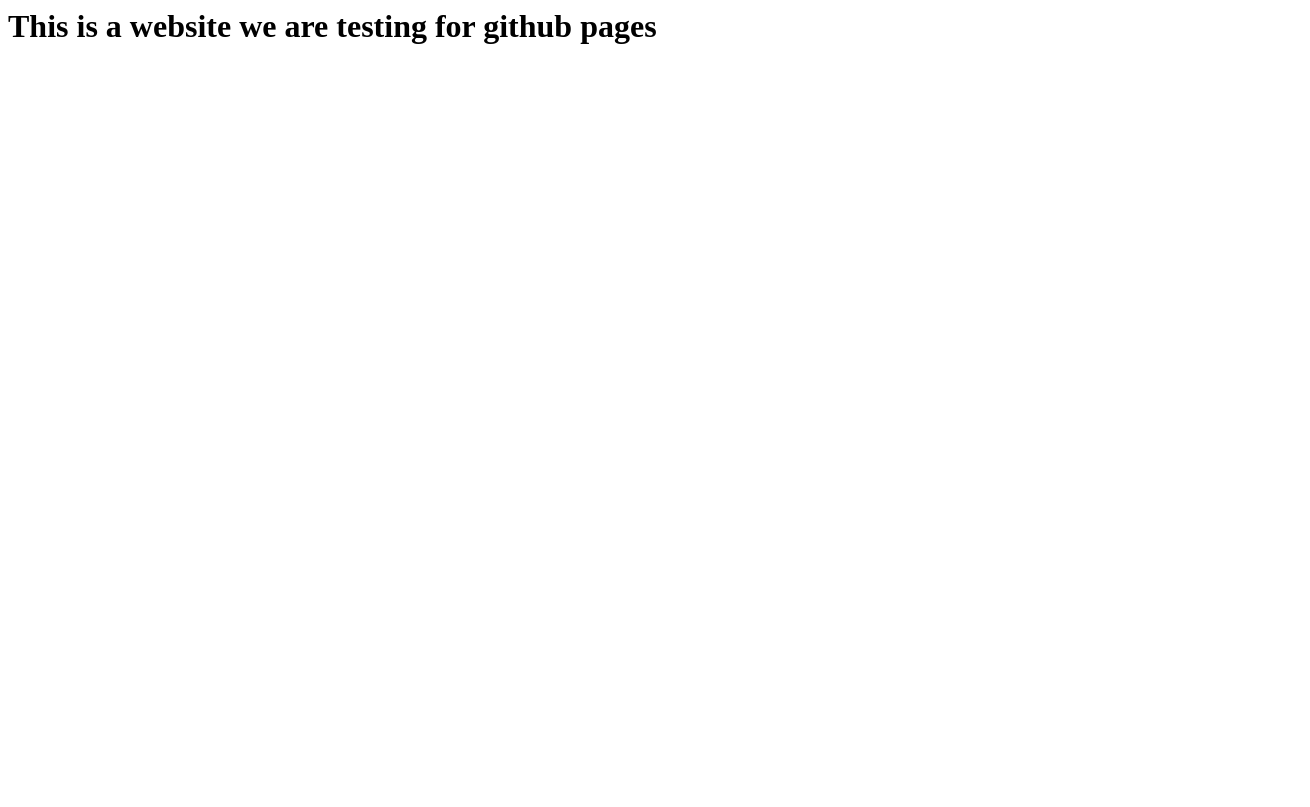
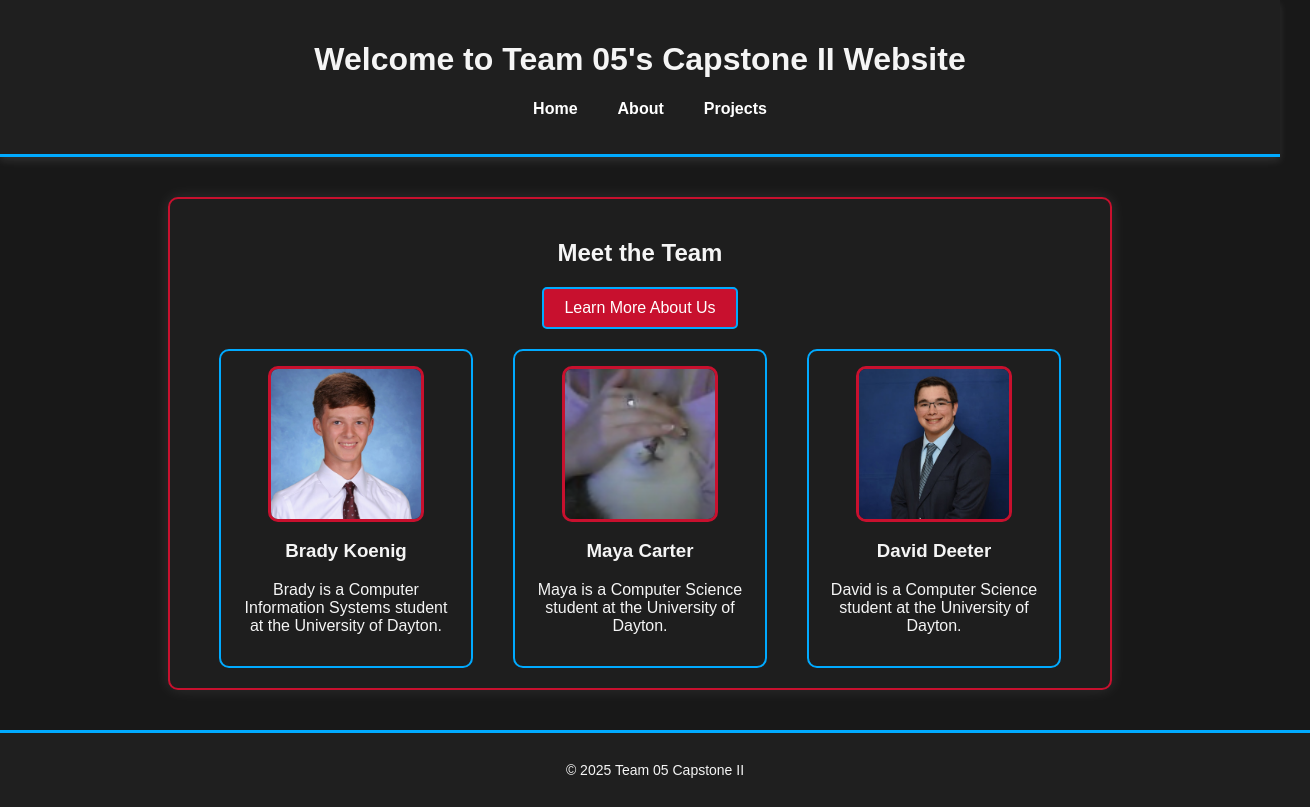
Before and after one commit to carterm22/CPS491-group05-website, a plain HTML site: page index.html in a window 1280 px wide. Shown: the whole page, 1310 px wide, since content can reach past the window. Drawn offline with Linux system fonts and the light colour scheme.

Commit message:
Full code transfer from local

```diff
--- a/index.html
+++ b/index.html
@@ -1 +1,47 @@
-<h1>This is a website we are testing for github pages</h1>
+<!DOCTYPE html>
+<html lang="en">
+<head>
+    <meta charset="UTF-8">
+    <meta name="viewport" content="width=device-width, initial-scale=1.0">
+    <title>Team 05 - Home</title>
+    <link rel="stylesheet" href="styles.css">
+</head>
+<body>
+    <header>
+        <h1>Welcome to Team 05's Capstone II Website</h1>
+        <nav>
+            <ul>
+                <li><a href="index.html">Home</a></li>
+                <li><a href="about.html">About</a></li>
+                <li><a href="projects.html">Projects</a></li>
+            </ul>
+        </nav>
+    </header>
+    <section style="border: 2px solid #c8102e; padding: 20px; border-radius: 10px;">
+        <h1>Meet the Team</h1>
+        <div class="button-container" style="margin-bottom: 20px;">
+            <button style="background-color: #c8102e; color: white; border: 2px solid #00aaff;" onclick="location.href='about.html'">Learn More About Us</button>
+        </div>
+        <div class="team-container" style="display: flex; justify-content: center; gap: 40px; align-items: center;">
+            <div class="team-member" style="border: 2px solid #00aaff; padding: 15px; border-radius: 10px; background: #1e1e1e; text-align: center; width: 220px;">
+                <img src="images/brady.png" alt="Brady Koenig" style="border: 3px solid #c8102e;">
+                <h3>Brady Koenig</h3>
+                <p>Brady is a Computer Information Systems student at the University of Dayton.</p>
+            </div>
+            <div class="team-member" style="border: 2px solid #00aaff; padding: 15px; border-radius: 10px; background: #1e1e1e; text-align: center; width: 220px;">
+                <img src="images/maya.png" alt="Maya Carter" style="border: 3px solid #c8102e;">
+                <h3>Maya Carter</h3>
+                <p>Maya is a Computer Science student at the University of Dayton.</p>
+            </div>
+            <div class="team-member" style="border: 2px solid #00aaff; padding: 15px; border-radius: 10px; background: #1e1e1e; text-align: center; width: 220px;">
+                <img src="images/david.png" alt="David Deeter" style="border: 3px solid #c8102e;">
+                <h3>David Deeter</h3>
+                <p>David is a Computer Science student at the University of Dayton.</p>
+            </div>
+        </div>
+    </section>
+    <footer>
+        <p>&copy; 2025 Team 05 Capstone II</p>
+    </footer>
+</body>
+</html>
--- /dev/null
+++ b/projects/swj/styles.css
@@ -0,0 +1,142 @@
+/* styles.css */
+body {
+    background-color: #181818;
+    color: #f5f5f5;
+    font-family: 'Poppins', sans-serif;
+    margin: 0;
+    padding: 0;
+}
+
+header {
+    background-color: #1f1f1f;
+    padding: 20px;
+    text-align: center;
+    box-shadow: 0 4px 8px rgba(255, 255, 255, 0.1);
+    border-bottom: 3px solid #00aaff;
+}
+
+nav ul {
+    list-style: none;
+    padding: 0;
+    display: flex;
+    justify-content: center;
+}
+
+nav ul li {
+    margin: 0 20px;
+}
+
+nav ul li a {
+    color: #ffffff;
+    text-decoration: none;
+    font-weight: bold;
+    transition: color 0.3s;
+}
+
+nav ul li a:hover {
+    color: #c8102e;
+}
+
+section {
+    max-width: 900px;
+    margin: 40px auto;
+    padding: 30px;
+    background: #1e1e1e;
+    border: 3px solid #00aaff;
+    border-radius: 10px;
+    box-shadow: 0 0 15px rgba(255, 255, 255, 0.1);
+    text-align: center;
+}
+
+.team-container {
+    display: flex;
+    justify-content: center;
+    gap: 40px;
+    flex-wrap: nowrap;
+    align-items: center;
+}
+
+.team-member {
+    text-align: center;
+    width: 180px;
+}
+
+.team-member img {
+    width: 150px;
+    height: 150px;
+    object-fit: cover;
+    border-radius: 10px;
+    display: block;
+    margin: 0 auto;
+    border: 3px solid #00aaff;
+    transition: transform 0.3s ease-in-out;
+}
+
+.team-member img:hover {
+    transform: scale(1.1);
+    border-color: #c8102e;
+}
+
+.team-members-wrapper {
+    display: flex;
+    justify-content: center;
+    align-items: center;
+    gap: 40px;
+    flex-wrap: nowrap;
+    margin-top: 20px;
+}
+
+button {
+    background-color: #c8102e;
+    color: black;
+    border: none;
+    padding: 10px 20px;
+    font-size: 16px;
+    border-radius: 5px;
+    cursor: pointer;
+    transition: background 0.3s, transform 0.2s;
+    border: 2px solid #00aaff;
+}
+
+button:hover {
+    background-color: #c8102e;
+    transform: scale(1.05);
+    border-color: #c8102e;
+}
+
+footer {
+    background-color: #1f1f1f;
+    padding: 15px;
+    text-align: center;
+    font-size: 14px;
+    width: 100%;
+    position: relative;
+    bottom: 0;
+    border-top: 3px solid #00aaff;
+}
+
+ul {
+    list-style-type: disc;  /* Ensure bullets are displayed */
+    padding-left: 0;  /* Remove default left padding */
+    margin: 0 auto;  /* Center the list */
+    text-align: center; /* Center text */
+    display: table; /* Keeps bullets properly aligned */
+}
+
+ul li {
+    display: list-item; /* Ensure list items are not inline */
+    text-align: left;
+    margin-bottom: 8px; /* Add spacing between list items */
+}
+
+.tasks-container {
+    text-align: center;  /* Center-aligns the content */
+}
+
+.tasks-container ul {
+    list-style-type: disc;  /* Ensure bullets are displayed */
+    padding-left: 0;  /* Remove default left padding */
+    margin: 0 auto;  /* Center the list */
+    text-align: left; /* Keep the text aligned properly */
+    display: inline-block; /* Centers the list itself */
+}
--- /dev/null
+++ b/scripts/main.js
@@ -0,0 +1,3 @@
+document.addEventListener("DOMContentLoaded", function() {
+    console.log("Website loaded successfully!");
+});
--- /dev/null
+++ b/styles.css
@@ -0,0 +1,140 @@
+/* styles.css */
+body {
+    background-color: #181818;
+    color: #f5f5f5;
+    font-family: 'Poppins', sans-serif;
+    margin: 0;
+    padding: 0;
+}
+
+header {
+    background-color: #1f1f1f;
+    padding: 20px;
+    text-align: center;
+    box-shadow: 0 4px 8px rgba(255, 255, 255, 0.1);
+    border-bottom: 3px solid #00aaff;
+}
+
+nav ul {
+    list-style: none;
+    padding: 0;
+    display: flex;
+    justify-content: center;
+}
+
+nav ul li {
+    margin: 0 20px;
+}
+
+nav ul li a {
+    color: #ffffff;
+    text-decoration: none;
+    font-weight: bold;
+    transition: color 0.3s;
+}
+
+nav ul li a:hover {
+    color: #c8102e;
+}
+
+section {
+    max-width: 900px;
+    margin: 40px auto;
+    padding: 30px;
+    background: #1e1e1e;
+    border: 3px solid #00aaff;
+    border-radius: 10px;
+    box-shadow: 0 0 15px rgba(255, 255, 255, 0.1);
+    text-align: center;
+}
+
+.team-container {
+    display: flex;
+    justify-content: center;
+    gap: 40px;
+    flex-wrap: nowrap;
+    align-items: center;
+}
+
+.team-member {
+    text-align: center;
+    width: 180px;
+}
+
+.team-member img {
+    width: 150px;
+    height: 150px;
+    object-fit: cover;
+    border-radius: 10px;
+    display: block;
+    margin: 0 auto;
+    border: 3px solid #00aaff;
+    transition: transform 0.3s ease-in-out;
+}
+
+.team-member img:hover {
+    transform: scale(1.1);
+    border-color: #c8102e;
+}
+
+.team-members-wrapper {
+    display: flex;
+    justify-content: center;
+    align-items: center;
+    gap: 40px;
+    flex-wrap: nowrap;
+    margin-top: 20px;
+}
+
+button {
+    background-color: #c8102e;
+    color: black;
+    border: none;
+    padding: 10px 20px;
+    font-size: 16px;
+    border-radius: 5px;
+    cursor: pointer;
+    transition: background 0.3s, transform 0.2s;
+    border: 2px solid #00aaff;
+}
+
+button:hover {
+    background-color: #c8102e;
+    transform: scale(1.05);
+    border-color: #c8102e;
+}
+
+footer {
+    background-color: #1f1f1f;
+    padding: 15px;
+    text-align: center;
+    font-size: 14px;
+    width: 100%;
+    position: relative;
+    bottom: 0;
+    border-top: 3px solid #00aaff;
+}
+
+ul {
+    list-style-type: disc;  /* Ensure bullets are displayed */
+    padding-left: 40px;  /* Space bullets from the left */
+    margin-left: 20px;
+}
+
+ul li {
+    display: list-item; /* Ensure list items are not inline */
+    text-align: left;
+    margin-bottom: 8px; /* Add spacing between list items */
+}
+
+.tasks-container {
+    text-align: center;  /* Center-aligns the content */
+}
+
+.tasks-container ul {
+    list-style-type: disc;  /* Ensure bullets are displayed */
+    padding-left: 0;  /* Remove default left padding */
+    margin: 0 auto;  /* Center the list */
+    text-align: left; /* Keep the text aligned properly */
+    display: inline-block; /* Centers the list itself */
+}
```
Also changed, not shown: about.html (added, +107 -0 lines), assets/data.json (added, +35 -0 lines), projects.html (added, +32 -0 lines), projects/swj/index.html (added, +44 -0 lines), projects/swj/script.js (added, +36 -0 lines), assets/swj.png (added), images/brady.png (added), images/david.png (added), images/django-structure.png (added), images/maya.png (added), images/swj.png (added).
